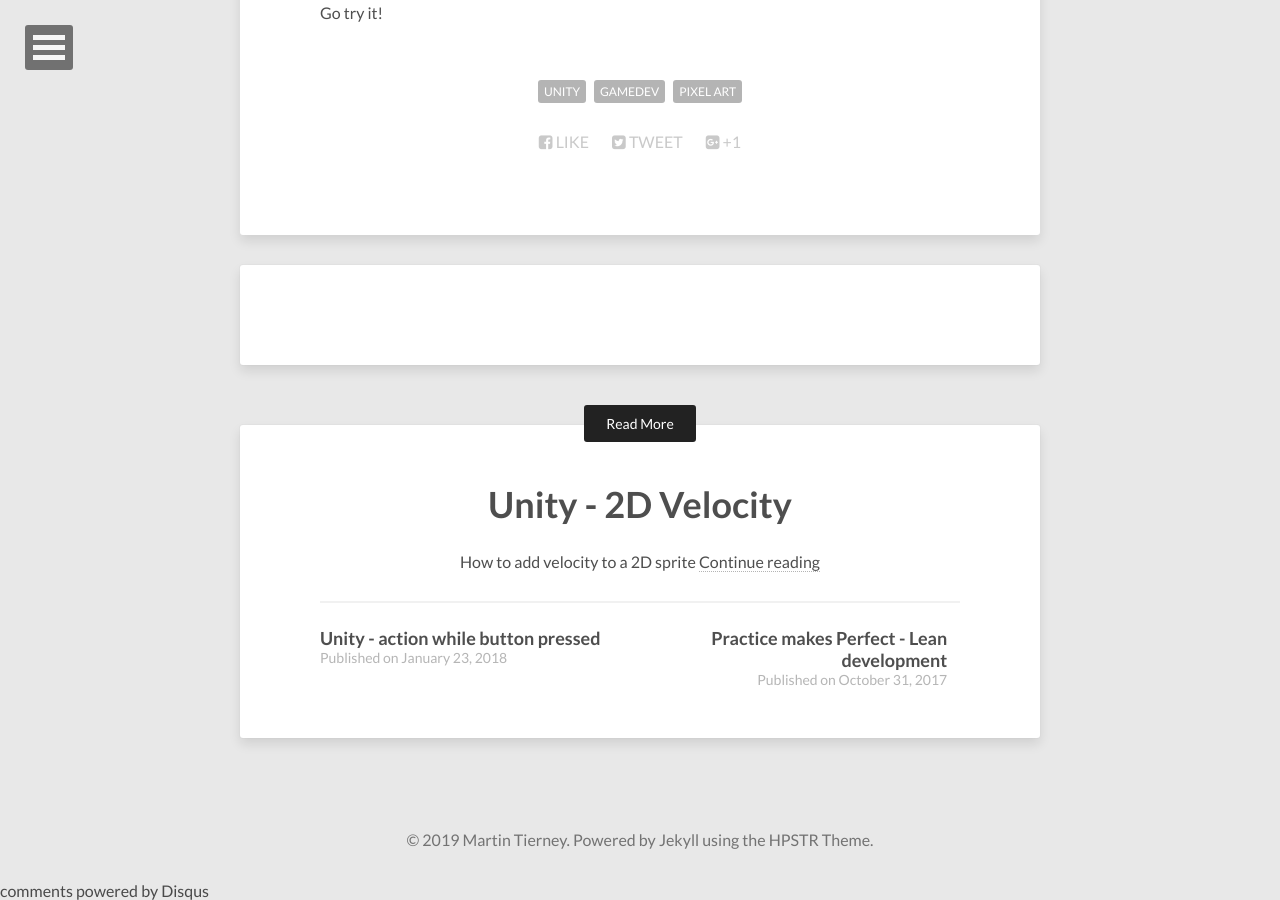
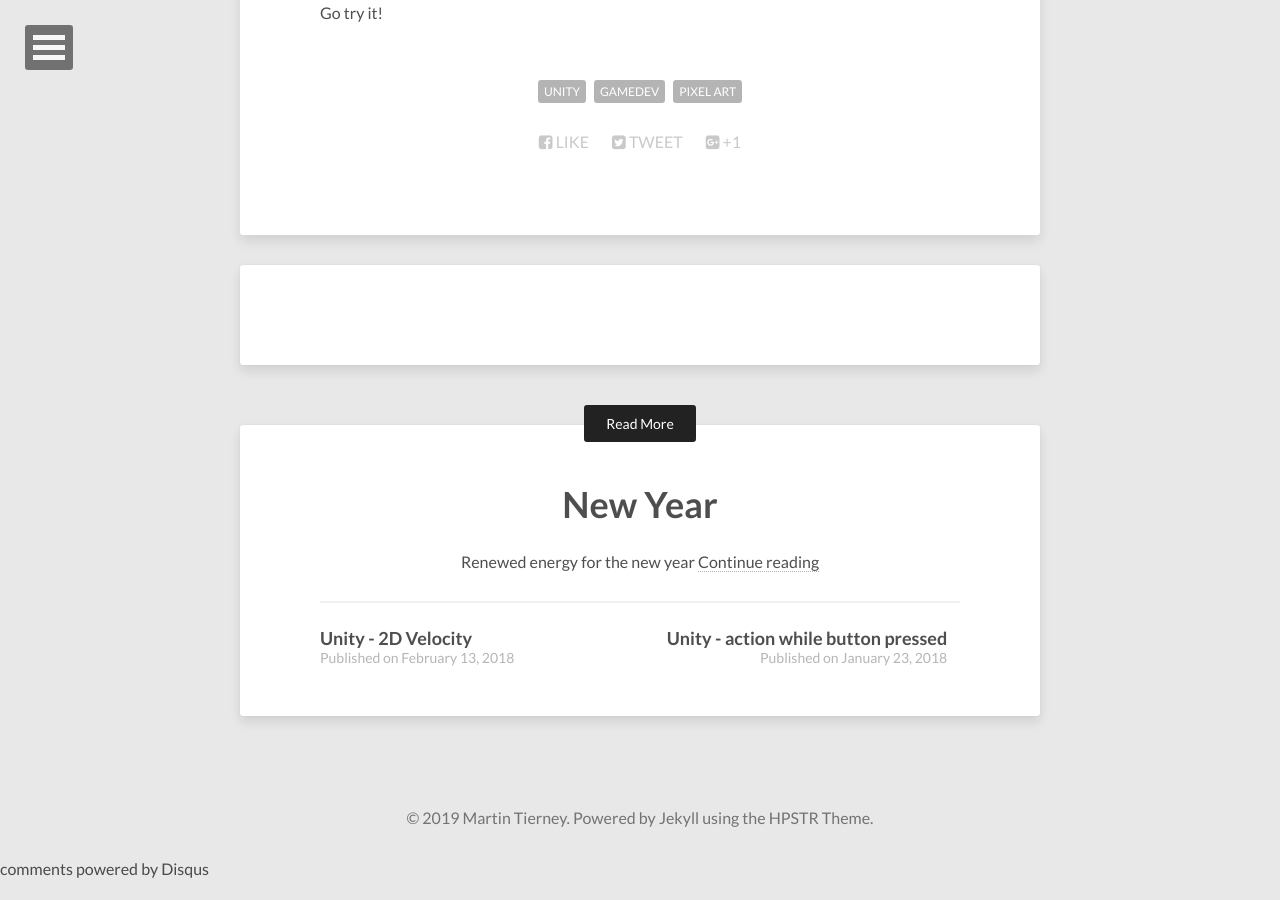
Before and after one commit to MartinT86/MartinT86.github.io, a Jekyll site: the page built from _posts/2017-11-16-piskelapp-pixel-art.md, in a window 1280 px wide and 900 px high, scrolled down 2480 px. Built offline with Jekyll 4.4.1, drawn with Linux system fonts in a browser that asks for light colours; nearby versions of some CDN libraries; comment, search, counter and statistics services are not loaded; after the commit the page ends 3358 px from its top, so only the background shows below that; some of the changed lines change nothing that is shown.

Commit message:
new year 2019

```diff
--- a/_config.yml
+++ b/_config.yml
@@ -78,4 +78,4 @@ page_layout: page
 titlecase: true
 
 include: [".htaccess"]
-exclude: ["lib", "config.rb", "Capfile", "config", "Gemfile", "Gemfile.lock", "README.md", "LICENSE", "log", "Rakefile", "Rakefile.rb", "tmp", "less", "*.sublime-project", "*.sublime-workspace", "test", "spec", "Gruntfile.js", "package.json", "node_modules"]
+exclude: ["lib", "config.rb", "Capfile", "config", "Gemfile", "Gemfile.lock", "README.md", "LICENSE", "log", "Rakefile", "Rakefile.rb", "tmp", "less", "*.sublime-project", "*.sublime-workspace", "test", "spec", "Gruntfile.js", "package.json", "node_modules", "vendor"]
--- /dev/null
+++ b/_posts/2019-01-03-new-year.md
@@ -0,0 +1,14 @@
+---
+layout: post
+title: "New Year"
+description: "Renewed energy for the new year"
+tags: []
+---
+
+It's been a while since I've written a blog post.
+
+I'm not normally one for putting a lot of stock in to the new year. However, this year I'm excited for the year to come and learn new things.
+
+GraphQL, AWS and agile processes are all things I'm aiming to further my knowledge in.
+
+Good luck to everyone for 2019!
```
Also changed, not shown: Gemfile.lock, 1 other file.
